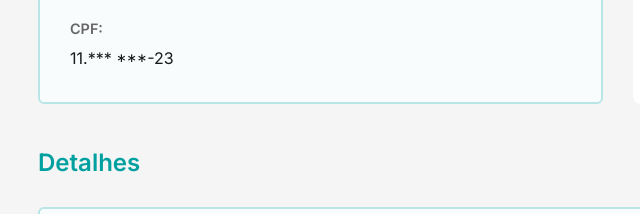
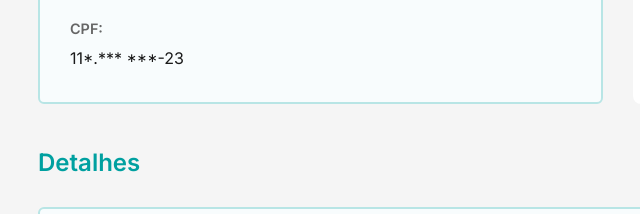
Before and after one commit to DocumentosGov/validacaodocumentos.curitiba.pr.gov.br_saudeJaCwb-web-pages-validaDocs-result.xhtml-hash-1, a plain HTML site: page index.html in a window 1280 px wide. Shown: the part 587-801 px from the top of the page, 22-662 px from the left. Drawn offline with Linux system fonts and the light colour scheme.

Commit message:
Update CPF value format in index.html

```diff
--- a/index.html
+++ b/index.html
@@ -41,7 +41,7 @@
                         </div>
                         <div class="info-row">
                             <span class="label">CPF:</span>
-                            <span class="value">11.*** ***-23</span>
+                            <span class="value">11*.*** ***-23</span>
                         </div>
                     </div>
                 </section>
```
